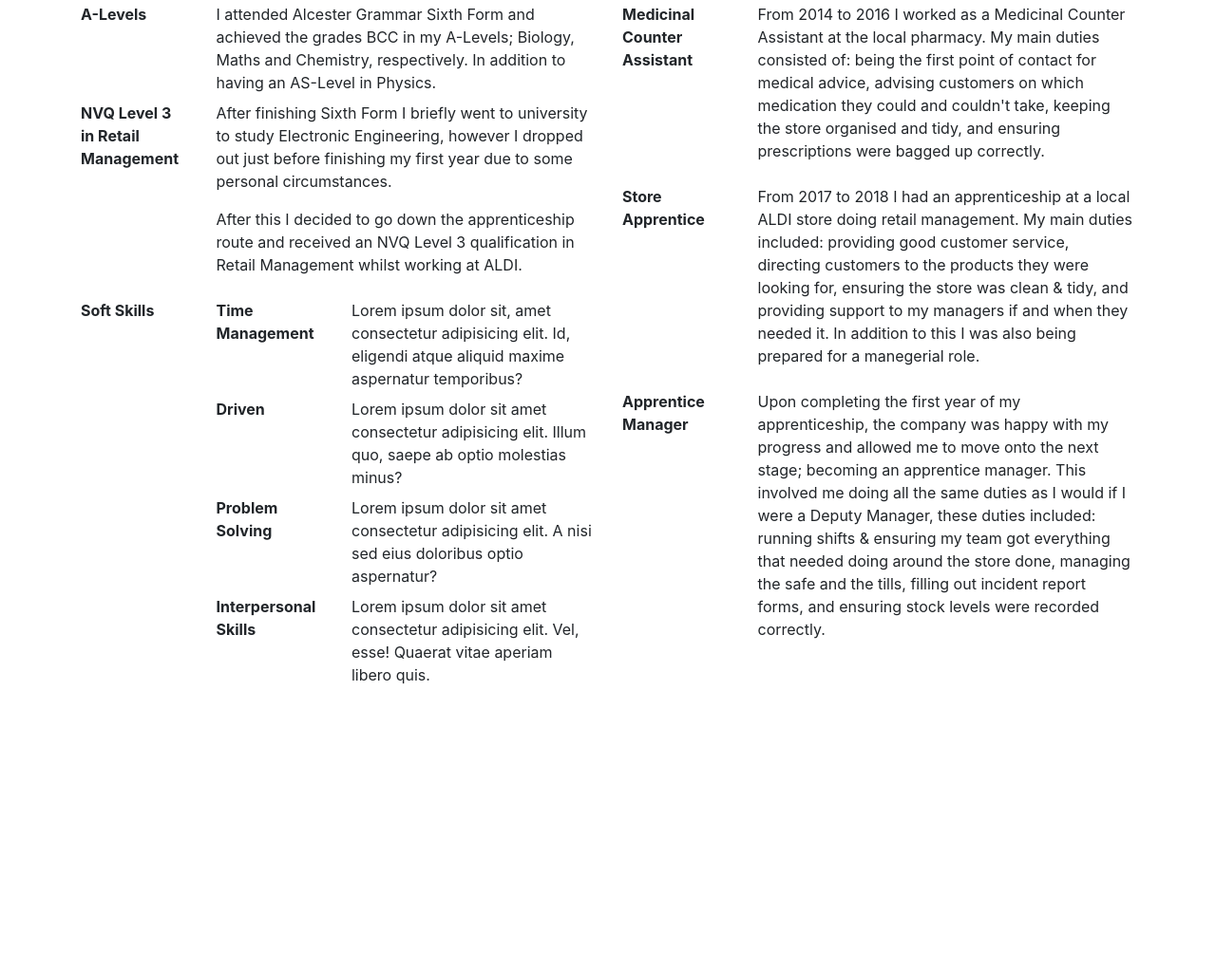
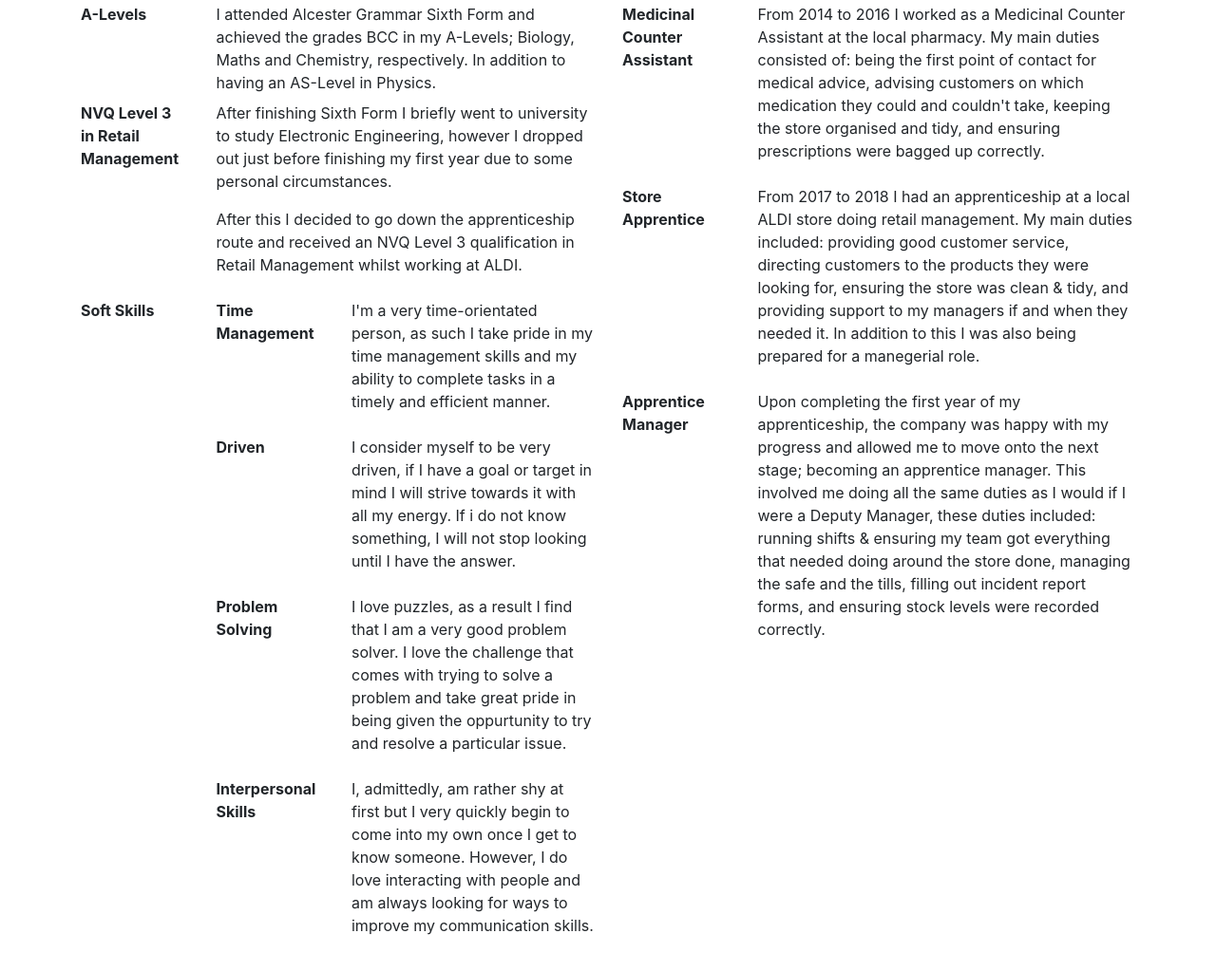
Before and after one commit to MyDryDay/Portfolio, a plain HTML site: page index.html in a window 1280 px wide. Shown: the part 682-1705 px from the top of the page at 95% size. Before the commit the page ends 1453 px from the top, so only its background shows below. Drawn offline with nearby package versions, Linux system fonts and the light colour scheme.

Commit message:
Added a style folder, style file & added the link to all html pages

```diff
--- a/index.html
+++ b/index.html
@@ -3,6 +3,7 @@
 <head>
     <meta charset="UTF-8">
     <meta name="viewport" content="width=device-width, initial-scale=1.0">
+    <link href="style/style.css" rel="stylesheet" type="text/css">
     <link rel="stylesheet" href="https://cdn.jsdelivr.net/npm/bootstrap@4.5.3/dist/css/bootstrap.min.css" integrity="sha384-TX8t27EcRE3e/ihU7zmQxVncDAy5uIKz4rEkgIXeMed4M0jlfIDPvg6uqKI2xXr2" crossorigin="anonymous">
     <script src="https://code.jquery.com/jquery-3.5.1.slim.min.js" integrity="sha384-DfXdz2htPH0lsSSs5nCTpuj/zy4C+OGpamoFVy38MVBnE+IbbVYUew+OrCXaRkfj" crossorigin="anonymous"></script>
     <script src="https://cdn.jsdelivr.net/npm/bootstrap@4.5.3/dist/js/bootstrap.bundle.min.js" integrity="sha384-ho+j7jyWK8fNQe+A12Hb8AhRq26LrZ/JpcUGGOn+Y7RsweNrtN/tE3MoK7ZeZDyx" crossorigin="anonymous"></script>
@@ -89,13 +90,33 @@
                         <dd class="col-sm-9">
                             <dl class="row">
                                 <dt class="col-sm-4">Time Management</dt>
-                                <dd class="col-sm-8">Lorem ipsum dolor sit, amet consectetur adipisicing elit. Id, eligendi atque aliquid maxime aspernatur temporibus?</dd>
+                                <dd class="col-sm-8">
+                                    <p>
+                                        I'm a very time-orientated person, as such I take pride in my time management skills and my ability
+                                        to complete tasks in a timely and efficient manner.
+                                    </p>
+                                </dd>
                                 <dt class="col-sm-4">Driven</dt>
-                                <dd class="col-sm-8">Lorem ipsum dolor sit amet consectetur adipisicing elit. Illum quo, saepe ab optio molestias minus?</dd>
+                                <dd class="col-sm-8">
+                                    <p>
+                                        I consider myself to be very driven, if I have a goal or target in mind I will strive towards it with
+                                        all my energy. If i do not know something, I will not stop looking until I have the answer.
+                                    </p>
+                                </dd>
                                 <dt class="col-sm-4">Problem Solving</dt>
-                                <dd class="col-sm-8">Lorem ipsum dolor sit amet consectetur adipisicing elit. A nisi sed eius doloribus optio aspernatur?</dd>
+                                <dd class="col-sm-8">
+                                    <p>
+                                        I love puzzles, as a result I find that I am a very good problem solver. I love the challenge that comes with
+                                        trying to solve a problem and take great pride in being given the oppurtunity to try and resolve a particular issue.
+                                    </p>
+                                </dd>
                                 <dt class="col-sm-4">Interpersonal Skills</dt>
-                                <dd class="col-sm-8">Lorem ipsum dolor sit amet consectetur adipisicing elit. Vel, esse! Quaerat vitae aperiam libero quis.</dd>
+                                <dd class="col-sm-8">
+                                    <p>
+                                        I, admittedly, am rather shy at first but I very quickly begin to come into my own once I get to know someone. However,
+                                        I do love interacting with people and am always looking for ways to improve my communication skills.
+                                    </p>
+                                </dd>
                             </dl>
                         </dd>
                     </dl>
```
Also changed, not shown: contact.html (+1 -0 lines), portfolio.html (+1 -0 lines), style/style.css (added).
